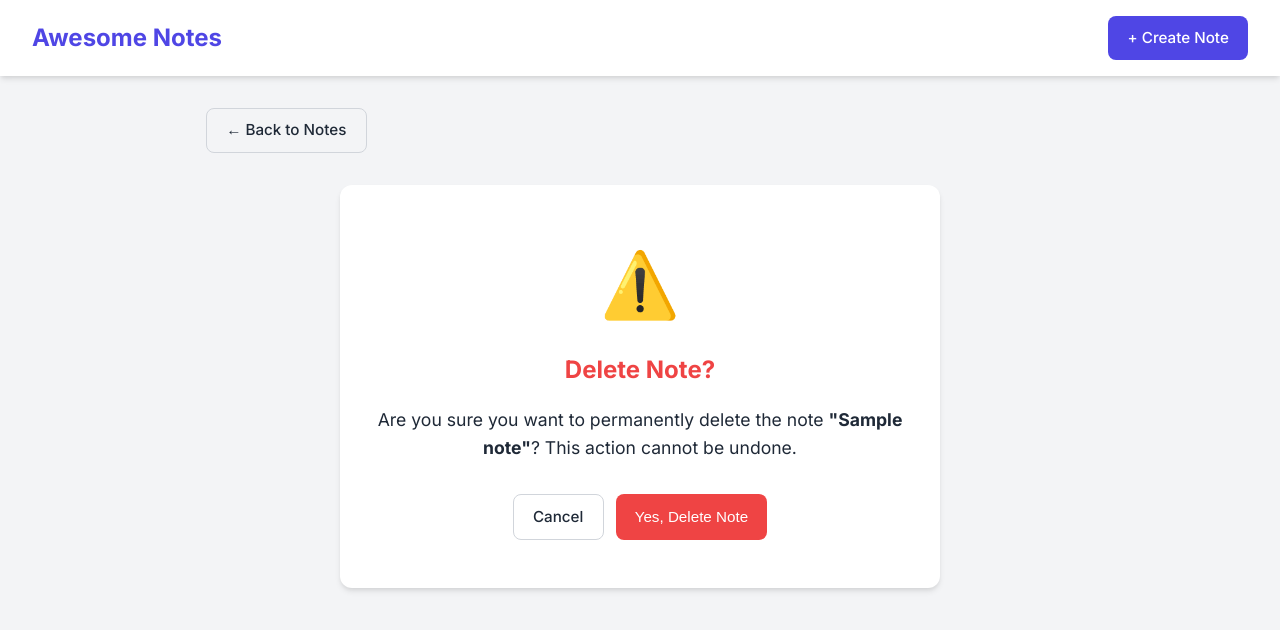
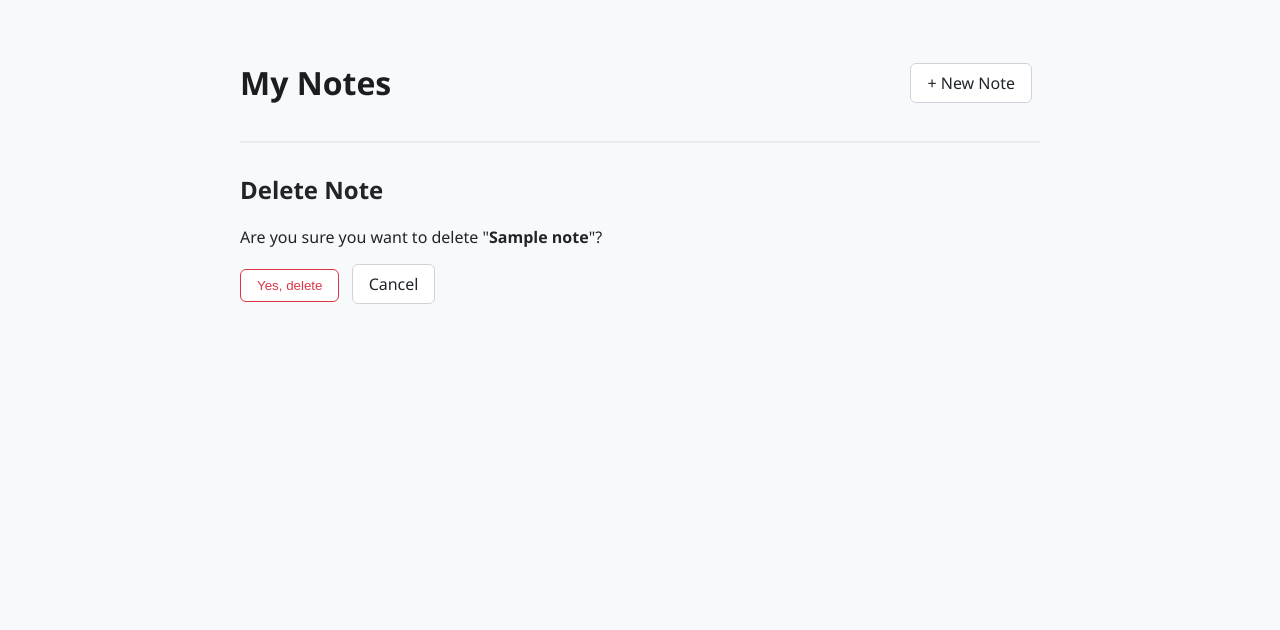
Before and after one commit to dipsana24/django_crud, a Django app: page /note/1/delete/ in a window 1280 px wide. Shown: the top 630 px of the page. Run offline with Django 5.2, Linux system fonts and the light colour scheme; tables that the repository leaves empty hold one stand-in row (values such as "Sample post").

Commit message:
style: revert to original layouts and apply minimal clean CSS

```diff
--- a/notes/templates/notes/base.html
+++ b/notes/templates/notes/base.html
@@ -2,158 +2,83 @@
 <html lang="en">
   <head>
     <meta charset="UTF-8" />
-    <meta name="viewport" content="width=device-width, initial-scale=1.0" />
-    <title>Awesome Notes</title>
-    <!-- Google Fonts: Inter -->
-    <link href="https://fonts.googleapis.com/css2?family=Inter:wght@400;500;600;700&display=swap" rel="stylesheet">
+    <title>Django Notes CRUD</title>
     <style>
-      :root {
-        --primary: #4f46e5;
-        --primary-hover: #4338ca;
-        --danger: #ef4444;
-        --danger-hover: #dc2626;
-        --text-main: #1f2937;
-        --text-muted: #6b7280;
-        --bg-body: #f3f4f6;
-        --bg-card: #ffffff;
-        --border-radius: 12px;
-        --shadow: 0 4px 6px -1px rgba(0, 0, 0, 0.1), 0 2px 4px -1px rgba(0, 0, 0, 0.06);
-        --transition: all 0.3s ease;
-      }
-      * {
-        box-sizing: border-box;
-        margin: 0;
-        padding: 0;
-      }
       body {
-        font-family: 'Inter', sans-serif;
-        background-color: var(--bg-body);
-        color: var(--text-main);
-        line-height: 1.6;
+        font-family: 'Segoe UI', Tahoma, Geneva, Verdana, sans-serif;
+        background-color: #f8f9fa;
+        color: #212529;
+        max-width: 800px;
+        margin: 40px auto;
+        padding: 0 20px;
       }
       a {
         text-decoration: none;
-        color: inherit;
-        transition: var(--transition);
+        color: #0d6efd;
       }
-      .navbar {
-        background-color: var(--bg-card);
-        padding: 1rem 2rem;
-        box-shadow: var(--shadow);
-        position: sticky;
-        top: 0;
-        z-index: 100;
+      h1 a {
+        color: #1a1e21;
+      }
+      .header {
         display: flex;
         justify-content: space-between;
         align-items: center;
-      }
-      .navbar h1 {
-        font-size: 1.5rem;
-        font-weight: 700;
-        color: var(--primary);
-      }
-      .container {
-        max-width: 900px;
-        margin: 2rem auto;
-        padding: 0 1rem;
+        margin-bottom: 30px;
+        padding-bottom: 15px;
+        border-bottom: 2px solid #e9ecef;
       }
       .btn {
-        display: inline-flex;
-        align-items: center;
-        justify-content: center;
-        padding: 0.6rem 1.2rem;
+        padding: 8px 16px;
+        border: 1px solid #ced4da;
+        background-color: #ffffff;
+        border-radius: 6px;
+        display: inline-block;
+        margin-right: 8px;
+        color: #212529;
         font-weight: 500;
-        border-radius: 8px;
-        cursor: pointer;
-        transition: var(--transition);
-        border: none;
-        font-size: 0.95rem;
+        transition: all 0.2s ease;
       }
-      .btn-primary {
-        background-color: var(--primary);
-        color: #fff;
-      }
-      .btn-primary:hover {
-        background-color: var(--primary-hover);
-        transform: translateY(-2px);
+      .btn:hover {
+        background-color: #e2e6ea;
       }
       .btn-danger {
-        background-color: var(--danger);
-        color: #fff;
+        border-color: #dc3545;
+        color: #dc3545;
       }
       .btn-danger:hover {
-        background-color: var(--danger-hover);
+        background-color: #dc3545;
+        color: #ffffff;
+      }
+      .note-card {
+        background-color: #ffffff;
+        border: 1px solid #e9ecef;
+        padding: 20px;
+        margin-bottom: 20px;
+        border-radius: 10px;
+        box-shadow: 0 4px 10px rgba(0, 0, 0, 0.03);
+        transition: transform 0.2s ease;
+      }
+      .note-card:hover {
         transform: translateY(-2px);
+        box-shadow: 0 8px 15px rgba(0, 0, 0, 0.05);
       }
-      .btn-outline {
-        background-color: transparent;
-        border: 1px solid #d1d5db;
-        color: var(--text-main);
+      .note-card h2 {
+        margin-top: 0;
+        margin-bottom: 8px;
       }
-      .btn-outline:hover {
-        background-color: #f9fafb;
-      }
-      .card {
-        background: var(--bg-card);
-        border-radius: var(--border-radius);
-        padding: 1.5rem;
-        box-shadow: var(--shadow);
-        margin-bottom: 1.5rem;
-        transition: var(--transition);
-      }
-      .card:hover {
-        box-shadow: 0 10px 15px -3px rgba(0, 0, 0, 0.1), 0 4px 6px -2px rgba(0, 0, 0, 0.05);
-        transform: translateY(-3px);
-      }
-      .form-group {
-        margin-bottom: 1.2rem;
-      }
-      .form-group label {
+      .note-card small {
+        color: #6c757d;
         display: block;
-        margin-bottom: 0.5rem;
-        font-weight: 500;
-        color: var(--text-main);
-      }
-      .form-control {
-        width: 100%;
-        padding: 0.75rem;
-        border: 1px solid #d1d5db;
-        border-radius: 8px;
-        font-family: inherit;
-        font-size: 1rem;
-        transition: var(--transition);
-      }
-      .form-control:focus {
-        outline: none;
-        border-color: var(--primary);
-        box-shadow: 0 0 0 3px rgba(79, 70, 229, 0.2);
-      }
-      /* Title layout utilities */
-      .page-header {
-        display: flex;
-        justify-content: space-between;
-        align-items: center;
-        margin-bottom: 2rem;
-      }
-      .text-muted {
-        color: var(--text-muted);
-        font-size: 0.875rem;
-      }
-      .actions {
-        display: flex;
-        gap: 0.75rem;
-        margin-top: 1rem;
+        margin-bottom: 12px;
       }
     </style>
   </head>
   <body>
-    <nav class="navbar">
-      <a href="{% url 'note_list' %}"><h1>Awesome Notes</h1></a>
-      <a href="{% url 'note_create' %}" class="btn btn-primary">+ Create Note</a>
-    </nav>
+    <div class="header">
+      <h1><a href="{% url 'note_list' %}">My Notes</a></h1>
+      <a href="{% url 'note_create' %}" class="btn">+ New Note</a>
+    </div>
 
-    <div class="container">
-      {% block content %}{% endblock %}
-    </div>
+    {% block content %}{% endblock %}
   </body>
 </html>
--- a/notes/templates/notes/note_confirm_delete.html
+++ b/notes/templates/notes/note_confirm_delete.html
@@ -1,24 +1,10 @@
-{% extends 'notes/base.html' %}
+{% extends 'notes/base.html' %} {% block content %}
+<h2>Delete Note</h2>
+<p>Are you sure you want to delete "<strong>{{ note.title }}</strong>"?</p>
 
-{% block content %}
-<div class="page-header">
-  <a href="{% url 'note_list' %}" class="btn btn-outline">← Back to Notes</a>
-</div>
-
-<div class="card" style="text-align: center; padding: 3rem 2rem; max-width: 600px; margin: 0 auto;">
-  <div style="font-size: 4rem; margin-bottom: 1rem;">⚠️</div>
-  <h2 style="color: var(--danger); margin-bottom: 1rem;">Delete Note?</h2>
-  <p style="margin-bottom: 2rem; font-size: 1.1rem;">
-    Are you sure you want to permanently delete the note
-    <strong>"{{ note.title }}"</strong>? This action cannot be undone.
-  </p>
-
-  <form method="POST">
-    {% csrf_token %}
-    <div class="actions" style="justify-content: center;">
-      <a href="{% url 'note_detail' note.pk %}" class="btn btn-outline">Cancel</a>
-      <button type="submit" class="btn btn-danger">Yes, Delete Note</button>
-    </div>
-  </form>
-</div>
+<form method="post">
+  {% csrf_token %}
+  <button type="submit" class="btn btn-danger">Yes, delete</button>
+  <a href="{% url 'note_detail' note.pk %}" class="btn">Cancel</a>
+</form>
 {% endblock %}
```
Also changed, not shown: notes/templates/notes/note_detail.html (+6 -18 lines), notes/templates/notes/note_form.html (+6 -56 lines), notes/templates/notes/note_list.html (+11 -26 lines).
